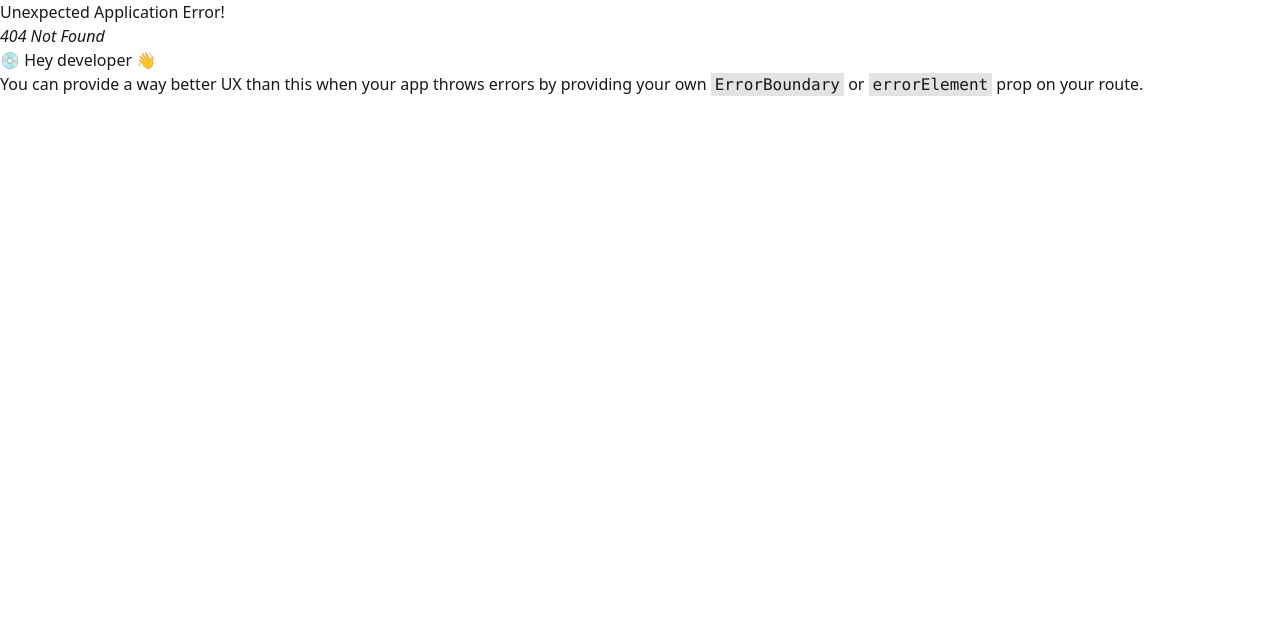
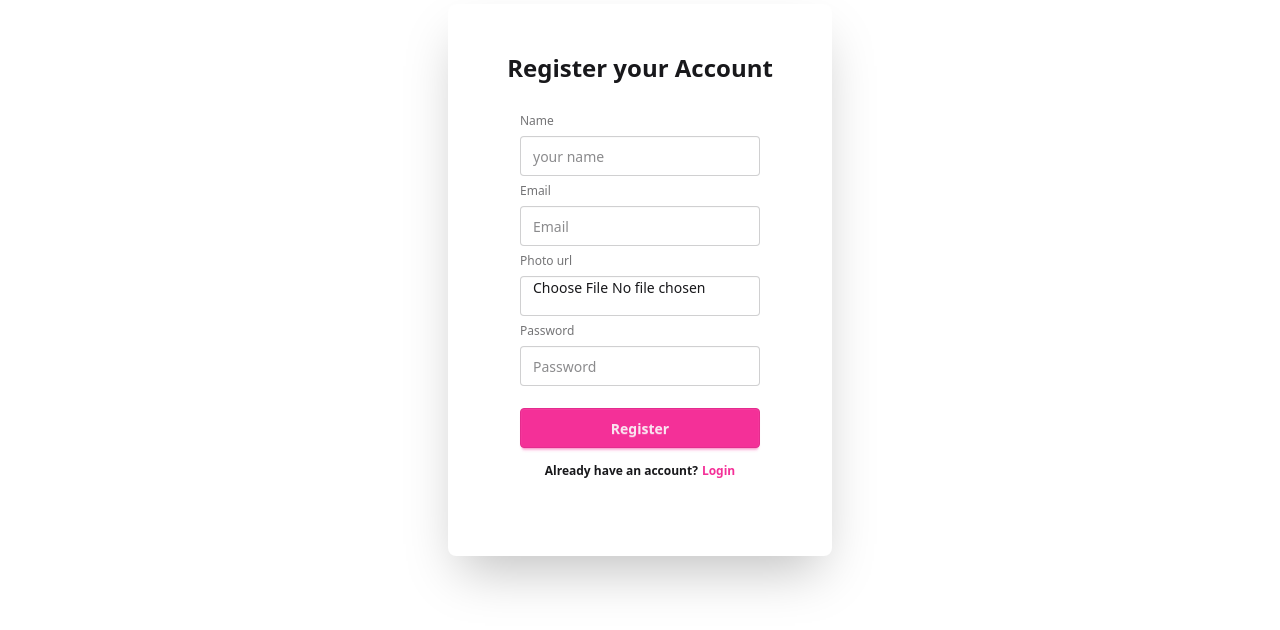
Before and after one commit to samiul-ahm/blood-frontend, a React (Vite) app: page /register in a window 1280 px wide. Before the commit this address had no page. Shown: the top 630 px of the page. Built offline with nearby package versions, Linux system fonts and the light colour scheme; no server answers.

Commit message:
added register with photo

```diff
--- a/index.html
+++ b/index.html
@@ -1,5 +1,5 @@
 <!doctype html>
-<html lang="en">
+<html data-theme="light" lang="en">
   <head>
     <meta charset="UTF-8" />
     <link rel="icon" type="image/svg+xml" href="/vite.svg" />
--- a/package.json
+++ b/package.json
@@ -11,7 +11,9 @@
   },
   "dependencies": {
     "@tailwindcss/vite": "^4.1.18",
+    "axios": "^1.13.2",
     "daisyui": "^5.5.13",
+    "firebase": "^12.6.0",
     "react": "^19.2.0",
     "react-dom": "^19.2.0",
     "react-router": "^7.10.1",
--- /dev/null
+++ b/src/Pages/Login.jsx
@@ -0,0 +1,80 @@
+import React, { use, useState } from "react";
+import { Link, useLocation, useNavigate } from "react-router";
+import { AuthContext } from "../provider/AuthProvider";
+
+const Login = () => {
+  const [error, setError] = useState("");
+  const { signIn } = use(AuthContext);
+
+  const location = useLocation();
+  const navigate = useNavigate();
+  // console.log(location);
+
+  const handleLogin = (e) => {
+    e.preventDefault();
+    const form = e.target;
+    const email = form.email.value;
+    const password = form.password.value;
+    // console.log({email, password});
+    signIn(email, password)
+      .then((result) => {
+        const user = result.user;
+        // console.log(user);
+        navigate(`${location.state ? location.state : "/"}`);
+      })
+      .catch((error) => {
+        const errorCode = error.code;
+        // const errorMessage = error.message;
+        // alert(errorCode,errorMessage);
+        setError(errorCode);
+      });
+  };
+
+  return (
+    <div className="flex justify-center items-center min-h-[70vh]">
+      <div className="card bg-base-100 w-full max-w-sm shrink-0 shadow-2xl p-12">
+        <h2 className="text-center font-semibold text-2xl">
+          Login your Account
+        </h2>
+        <form onSubmit={handleLogin} className="card-body">
+          <fieldset className="fieldset">
+            {/* email */}
+            <label className="label">Email</label>
+            <input
+              name="email"
+              type="email"
+              className="input"
+              placeholder="Email"
+              required
+            />
+
+            {/* password */}
+            <label className="label">Password</label>
+            <input
+              name="password"
+              type="password"
+              className="input"
+              placeholder="Password"
+              required
+            />
+            <div>
+              <a className="link link-hover">Forgot password?</a>
+            </div>
+            {error && <p className="text-error text-sm">{error}</p>}
+            <button type="submit" className="btn btn-secondary mt-4">
+              Login
+            </button>
+            <p className="font-semibold text-center mt-2">
+              Don't have an account?{" "}
+              <Link className="text-secondary ml-1" to={"/register"}>
+                Register
+              </Link>
+            </p>
+          </fieldset>
+        </form>
+      </div>
+    </div>
+  );
+};
+
+export default Login;
--- /dev/null
+++ b/src/Pages/Register.jsx
@@ -0,0 +1,137 @@
+import React, { use, useState } from "react";
+import { Link, useNavigate } from "react-router";
+import { AuthContext } from "../provider/AuthProvider";
+import axios from "axios";
+
+const Register = () => {
+  const { createUser, setUser, updateUser } = use(AuthContext);
+
+  const [nameError, setNameError] = useState("");
+
+  const navigate = useNavigate();
+
+  const handleRegister = async(e) => {
+    e.preventDefault();
+    const form = e.target;
+    const name = form.name.value;
+    if (name.length < 5) {
+      setNameError("Name Should be at least 6 character");
+      return;
+    } else {
+      setNameError("");
+    }
+
+    const email = form.email.value;
+    const photo = form.photo;
+    const file = photo.files[0];
+    console.log(file);
+
+
+    const password = form.password.value;
+    console.log({ name, email, password, photo });
+
+
+    const res = await axios.post(`https://api.imgbb.com/1/upload?expiration=600&key=65be08a10a7a8d8e12d37df6d7197e6f`,{image:file},{
+      headers:{
+        'Content-Type':'multipart/form-data'
+      }
+    })
+
+    console.log(res.data);
+
+
+    const mainPhotoUrl = res.data.data.display_url;
+
+    if(res.data.success==true){
+
+    createUser(email, password)
+      .then((result) => {
+        const user = result.user;
+        console.log(user);
+        updateUser({ displayName: name, photoURL: mainPhotoUrl })
+          .then(() => {
+            setUser({ ...user, displayName: name, photoURL: photo });
+            navigate("/");
+          })
+          .catch((error) => {
+            console.log(error);
+            setUser(user);
+          });
+      })
+      .catch((error) => {
+        const errorCode = error.code;
+        const errorMessage = error.message;
+        alert(errorCode, errorMessage);
+        // ..
+      });
+    }
+
+
+  };
+
+  return (
+    <div className="flex justify-center items-center min-h-[70vh]">
+      <div className="card bg-base-100 w-full max-w-sm shrink-0 shadow-2xl p-12">
+        <h2 className="text-center font-semibold text-2xl">
+          Register your Account
+        </h2>
+        <form onSubmit={handleRegister} className="card-body">
+          <fieldset className="fieldset">
+            {/* Name */}
+            <label className="label">Name</label>
+            <input
+              name="name"
+              type="text"
+              className="input"
+              placeholder="your name"
+              required
+            />
+
+            {nameError && <p className="text-sm text-error">{nameError}</p>}
+
+            {/* email */}
+            <label className="label">Email</label>
+            <input
+              name="email"
+              type="email"
+              className="input"
+              placeholder="Email"
+              required
+            />
+
+            {/* photourl */}
+            <label className="label">Photo url</label>
+            <input
+              name="photo"
+              type="file"
+              className="input"
+              placeholder="upload your photo"
+              required
+            />
+
+            {/* password */}
+            <label className="label">Password</label>
+            <input
+              name="password"
+              type="password"
+              className="input"
+              placeholder="Password"
+              required
+            />
+            <button type="submit" className="btn btn-secondary mt-4">
+              Register
+            </button>
+            <p className="font-semibold text-center mt-2">
+              Already have an account?
+              <Link className="text-secondary ml-1" to={"/auth/login"}>
+                Login
+              </Link>
+            </p>
+          </fieldset>
+        </form>
+      </div>
+    </div>
+  );
+};
+
+export default Register;
--- /dev/null
+++ b/src/firebase/firebase.config.js
@@ -0,0 +1,18 @@
+// Import the functions you need from the SDKs you need
+import { initializeApp } from "firebase/app";
+// TODO: Add SDKs for Firebase products that you want to use
+// https://firebase.google.com/docs/web/setup#available-libraries
+
+// Your web app's Firebase configuration
+const firebaseConfig = {
+  apiKey:import.meta.env.VITE_apiKey,
+  authDomain:import.meta.env.VITE_authDomain,
+  projectId:import.meta.env.VITE_projectId,
+  storageBucket:import.meta.env.VITE_storageBucket,
+  messagingSenderId:import.meta.env.VITE_messagingSenderId,
+  appId:import.meta.env.VITE_appId,
+};
+
+// Initialize Firebase
+const app = initializeApp(firebaseConfig);
+export default app;
--- /dev/null
+++ b/src/provider/AuthProvider.jsx
@@ -0,0 +1,66 @@
+import React, { createContext, useEffect, useState } from "react";
+import app from "../firebase/firebase.config";
+import {
+  createUserWithEmailAndPassword,
+  getAuth,
+  onAuthStateChanged,
+  signInWithEmailAndPassword,
+  signOut,
+  updateProfile,
+} from "firebase/auth";
+
+export const AuthContext = createContext();
+
+const auth = getAuth(app);
+
+const AuthProvider = ({ children }) => {
+  const [user, setUser] = useState(null);
+  const [loading, setLoading] = useState(true);
+
+  // console.log(loading, user);
+
+  const createUser = (email, password) => {
+    setLoading(true);
+    return createUserWithEmailAndPassword(auth, email, password);
+  };
+
+  // login
+  const signIn = (email, password) => {
+    setLoading(true);
+    return signInWithEmailAndPassword(auth, email, password);
+  };
+
+  // update user
+  const updateUser = (updatedData) => {
+    return updateProfile(auth.currentUser, updatedData);
+  };
+
+  const logOut = () => {
+    return signOut(auth);
+  };
+
+  useEffect(() => {
+    const unsubscribe = onAuthStateChanged(auth, (currentUser) => {
+      setUser(currentUser);
+      setLoading(false);
+    });
+    return () => {
+      unsubscribe();
+    };
+  }, []);
+
+  const authData = {
+    user,
+    setUser,
+    createUser,
+    logOut,
+    signIn,
+    loading,
+    setLoading,
+    updateUser,
+  };
+
+  return <AuthContext value={authData}>{children}</AuthContext>;
+};
+
+export default AuthProvider;
--- /dev/null
+++ b/src/provider/PrivateRoute.jsx
@@ -0,0 +1,23 @@
+import React, { use } from "react";
+import { AuthContext } from "./AuthProvider";
+import { Navigate, useLocation } from "react-router";
+import Loading from "../Pages/Loading";
+
+const PrivateRoute = ({ children }) => {
+  const { user, loading } = use(AuthContext);
+  //   console.log(user);
+
+  const location = useLocation();
+  // console.log(location);
+
+  if (loading) {
+    return <Loading></Loading>;
+  }
+
+  if (user && user?.email) {
+    return children;
+  }
+  return <Navigate state={location.pathname} to={"/auth/login"}></Navigate>;
+};
+
+export default PrivateRoute;
--- a/src/routes/Routes.jsx
+++ b/src/routes/Routes.jsx
@@ -1,17 +1,27 @@
 import { createBrowserRouter } from "react-router";
 import RootLayout from "../RootLayout/RootLayout";
-import Home from "../Pages/Home";
+import Home from "../Pages/Home/Home";
+import Login from "../Pages/Login";
+import Register from "../Pages/Register";
 
 const router = createBrowserRouter([
   {
     path: "/",
     element: <RootLayout></RootLayout>,
-    children:[
-        {
-            path:"/",
-            Component:Home
-        }
-    ]
+    children: [
+      {
+        path: "/",
+        Component: Home,
+      },
+      {
+        path: "/login",
+        Component: Login,
+      },
+      {
+        path:'/register',
+        Component: Register
+      }
+    ],
   },
 ]);
 
```
Also changed, not shown: src/main.jsx (+13 -10 lines), src/Pages/Home/Home.jsx (renamed from src/Pages/Home.jsx), 1 other file (tests, documents, lock files or other folders).
